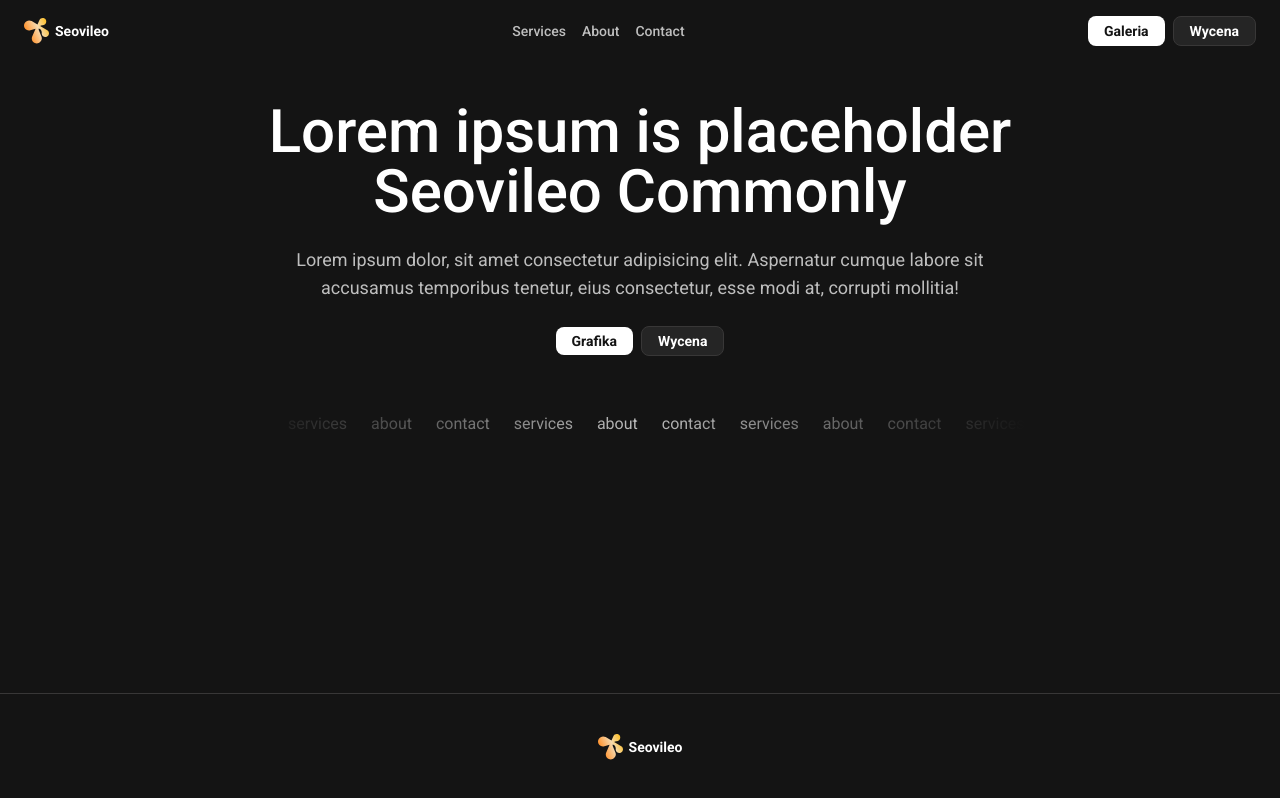
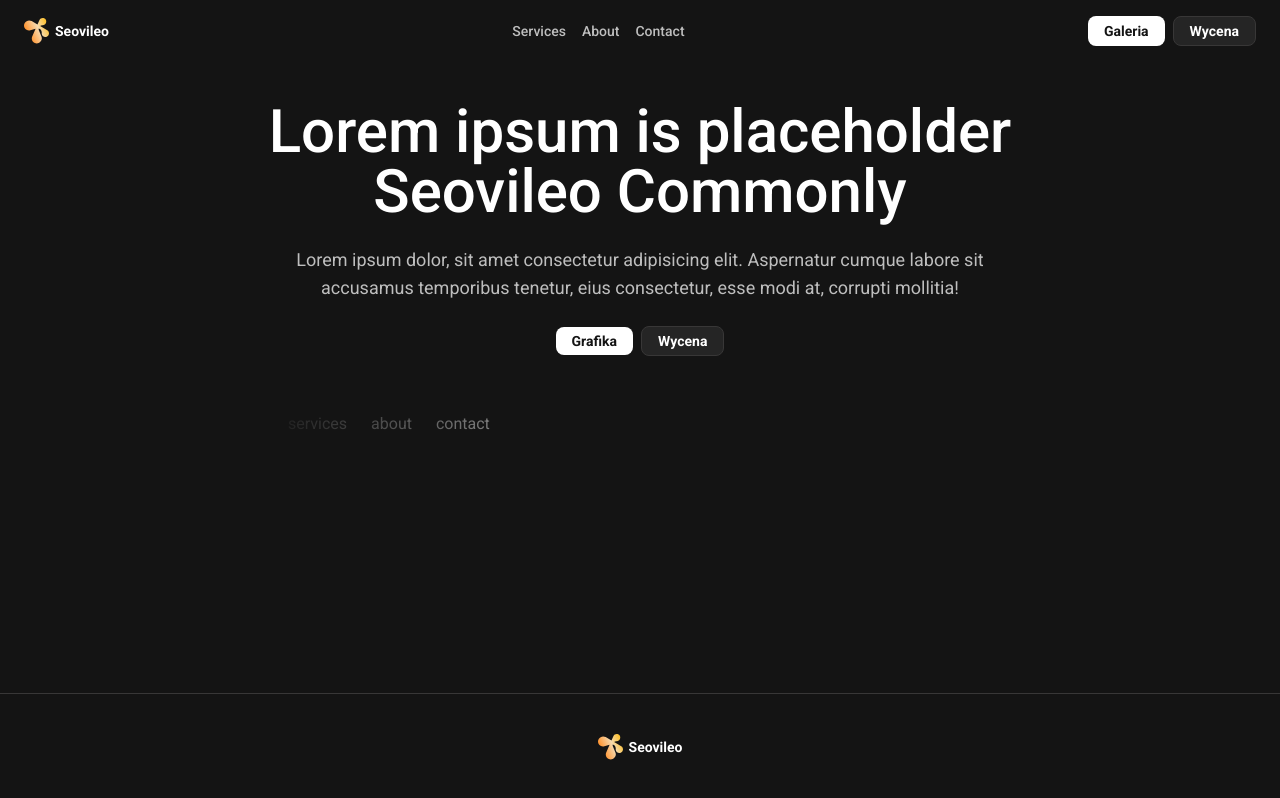
Before and after one commit to Nawija/seo, a Next.js app: page / in a window 1280 px wide. Built offline with nearby package versions, Linux system fonts and the light colour scheme.

Commit message:
Update AutoCarouselInfoHero.tsx

```diff
--- a/src/components/AutoCarouselInfoHero.tsx
+++ b/src/components/AutoCarouselInfoHero.tsx
@@ -4,20 +4,8 @@ export default function AutoCarouselInfoHero() {
     return (
         <div className="w-full overflow-hidden p-2 flex items-center justify-start space-x-6 max-w-screen-md mx-auto mt-12 relative">
             <div className="bg-gradient-to-l from-background-primary via-transparent to-background-primary w-full h-full absolute left-0 top-0"></div>
-            {NAVIGATION_LINKS.map((link) => (
-                <p>{link.name}</p>
-            ))}
-            {NAVIGATION_LINKS.map((link) => (
-                <p>{link.name}</p>
-            ))}
-            {NAVIGATION_LINKS.map((link) => (
-                <p>{link.name}</p>
-            ))}
-            {NAVIGATION_LINKS.map((link) => (
-                <p>{link.name}</p>
-            ))}
-            {NAVIGATION_LINKS.map((link) => (
-                <p>{link.name}</p>
+            {NAVIGATION_LINKS.map((link, i) => (
+                <p key={i}>{link.name}</p>
             ))}
         </div>
     );
```
